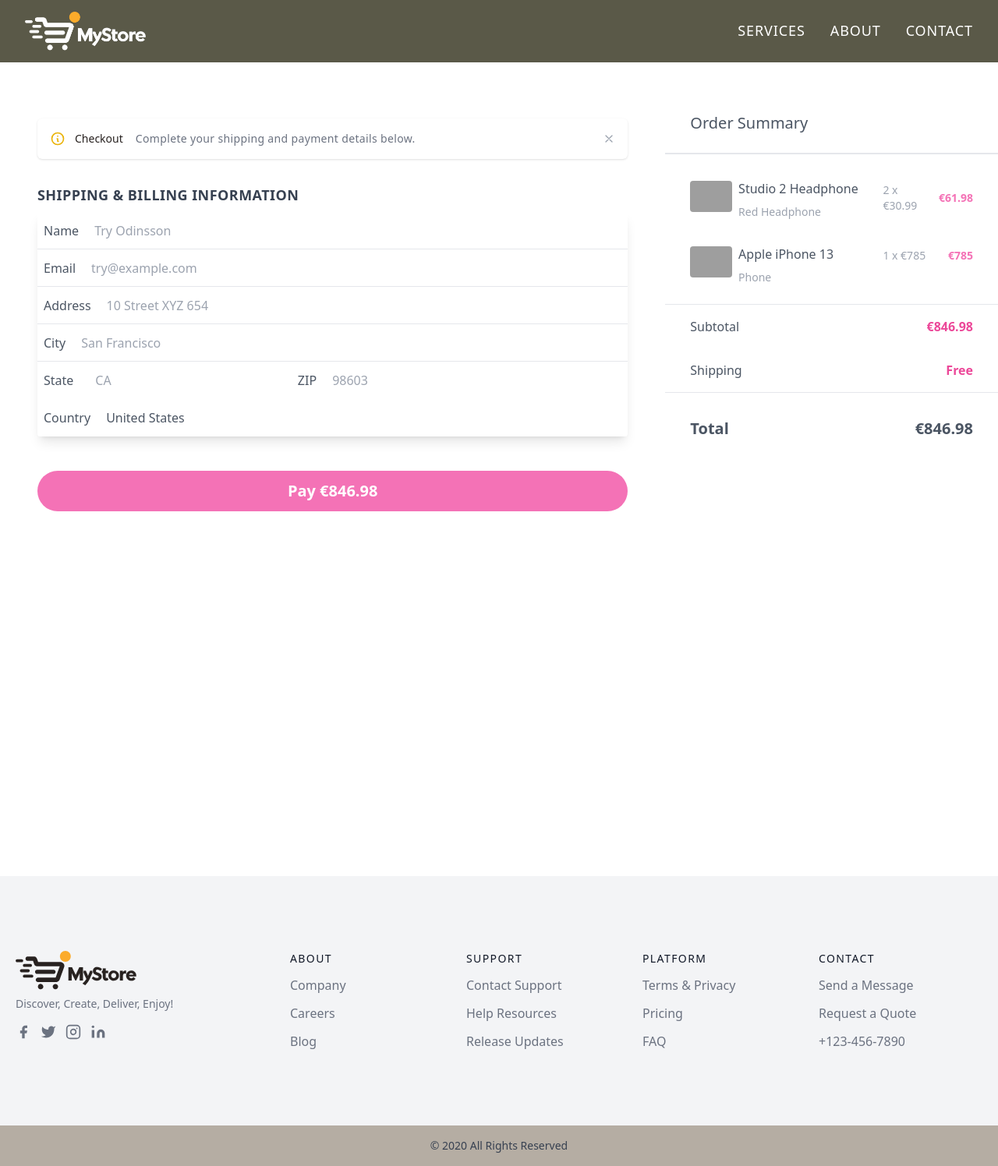
After one commit to Esayas188/E-commerce, a Django app: page /checkout/ in a window 1280 px wide. The commit adds this page. Shown: the whole page at 78% size. Run offline with Django 4.2, Linux system fonts and the light colour scheme; some libraries are stand-ins or nearby versions; grey boxes are pictures that could not be loaded.

Commit message:
feat(template): Add checkout template

```diff
--- a/store/templates/base.html
+++ b/store/templates/base.html
@@ -21,6 +21,15 @@
     </div>
 
     {% include "footer.html" %}
+    <style>
+        @layer utilities {
+        input[type="number"]::-webkit-inner-spin-button,
+        input[type="number"]::-webkit-outer-spin-button {
+        -webkit-appearance: none;
+        margin: 0;
+        }
+    }
+    </style>
 
 </body>
 </html>
--- /dev/null
+++ b/store/templates/checkout.html
@@ -0,0 +1,139 @@
+{% extends "base.html" %}
+{% load static %}
+
+{% block content %}
+    <div class="min-h-full my-10 grid grid-cols-3">
+        <div class="lg:col-span-2 col-span-3  space-y-8 px-12">
+            <div class="mt-8 p-4 relative flex flex-col sm:flex-row sm:items-center bg-white shadow rounded-md">
+                <div class="flex flex-row items-center border-b sm:border-b-0 w-full sm:w-auto pb-4 sm:pb-0">
+                    <div class="text-yellow-500">
+                        <svg xmlns="http://www.w3.org/2000/svg" class="w-6 sm:w-5 h-6 sm:h-5" fill="none" viewBox="0 0 24 24" stroke="currentColor">
+                            <path stroke-linecap="round" stroke-linejoin="round" stroke-width="2" d="M13 16h-1v-4h-1m1-4h.01M21 12a9 9 0 11-18 0 9 9 0 0118 0z" />
+                        </svg>
+                    </div>
+                    <div class="text-sm font-medium ml-3">Checkout</div>
+                </div>
+                <div class="text-sm tracking-wide text-gray-500 mt-4 sm:mt-0 sm:ml-4">Complete your shipping and payment details below.</div>
+                <div class="absolute sm:relative sm:top-auto sm:right-auto ml-auto right-4 top-4 text-gray-400 hover:text-gray-800 cursor-pointer">
+                    <svg class="w-4 h-4" fill="none" stroke="currentColor" viewBox="0 0 24 24" xmlns="http://www.w3.org/2000/svg"><path stroke-linecap="round" stroke-linejoin="round" stroke-width="2" d="M6 18L18 6M6 6l12 12"></path></svg>
+                </div>
+            </div>
+            <div class="rounded-md">
+                <form id="payment-form" method="POST" action="">
+                    <section>
+                        <h2 class="uppercase tracking-wide text-lg font-semibold text-gray-700 my-2">Shipping & Billing Information</h2>
+                        <fieldset class="mb-3 bg-white shadow-lg rounded text-gray-600">
+                            <label class="flex border-b border-gray-200 h-12 py-3 items-center">
+                                <span class="text-right px-2">Name</span>
+                                <input name="name" class="focus:outline-none px-3" placeholder="Try Odinsson" required="">
+                            </label>
+                            <label class="flex border-b border-gray-200 h-12 py-3 items-center">
+                                <span class="text-right px-2">Email</span>
+                                <input name="email" type="email" class="focus:outline-none px-3" placeholder="try@example.com" required="">
+                            </label>
+                            <label class="flex border-b border-gray-200 h-12 py-3 items-center">
+                                <span class="text-right px-2">Address</span>
+                                <input name="address" class="focus:outline-none px-3" placeholder="10 Street XYZ 654">
+                            </label>
+                            <label class="flex border-b border-gray-200 h-12 py-3 items-center">
+                                <span class="text-right px-2">City</span>
+                                <input name="city" class="focus:outline-none px-3" placeholder="San Francisco">
+                            </label>
+                            <label class="inline-flex w-2/4 border-none items-center  gap-2  py-3">
+                                <span class="text-right px-2">State</span>
+                                <input name="state" class="focus:outline-none border-none  px-3" placeholder="CA">
+                            </label>
+                            <label class="xl:w-1/4 xl:inline-flex items-center justify-center flex gap-2 xl:border-none border-t  py-3">
+                                <span class="text-right px-2 xl:px-0 xl:text-none">ZIP</span>
+                                <input name="postal_code" class="focus:outline-none px-3 border-none" placeholder="98603">
+                            </label>
+                            <label class="flex border-t border-none h-12 py-3 items-center select relative">
+                                <span class="text-right px-2">Country</span>
+                                <div id="country" class="focus:outline-none px-3 w-full flex items-center">
+                                    <select name="country" class="border-none bg-transparent flex-1 cursor-pointer appearance-none focus:outline-none">
+                                        <option value="AU">Australia</option>
+                                        <option value="BE">Belgium</option>
+                                        <option value="BR">Brazil</option>
+                                        <option value="CA">Canada</option>
+                                        <option value="CN">China</option>
+                                        <option value="DK">Denmark</option>
+                                        <option value="FI">Finland</option>
+                                        <option value="FR">France</option>
+                                        <option value="DE">Germany</option>
+                                        <option value="HK">Hong Kong</option>
+                                        <option value="IE">Ireland</option>
+                                        <option value="IT">Italy</option>
+                                        <option value="JP">Japan</option>
+                                        <option value="LU">Luxembourg</option>
+                                        <option value="MX">Mexico</option>
+                                        <option value="NL">Netherlands</option>
+                                        <option value="PL">Poland</option>
+                                        <option value="PT">Portugal</option>
+                                        <option value="SG">Singapore</option>
+                                        <option value="ES">Spain</option>
+                                        <option value="TN">Tunisia</option>
+                                        <option value="GB">United Kingdom</option>
+                                        <option value="US" selected="selected">United States</option>
+                                    </select>
+                                </div>
+                            </label>
+                        </fieldset>
+                    </section>
+                </form>
+            </div>
+
+            <button class="submit-button px-4 py-3 rounded-full bg-pink-400 text-white focus:ring focus:outline-none w-full text-xl font-semibold transition-colors">
+                Pay €846.98
+            </button>
+        </div>
+        <div class="col-span-1 bg-white lg:block hidden">
+            <h1 class="py-6 border-b-2 text-xl text-gray-600 px-8">Order Summary</h1>
+            <ul class="py-6 border-b space-y-6 px-8">
+                <li class="grid grid-cols-6 gap-2 border-b-1">
+                    <div class="col-span-1 self-center">
+                        <img src="https://bit.ly/3oW8yej" alt="Product" class="rounded w-full">
+                    </div>
+                    <div class="flex flex-col col-span-3 pt-2">
+                        <span class="text-gray-600 text-md font-semi-bold">Studio 2 Headphone</span>
+                        <span class="text-gray-400 text-sm inline-block pt-2">Red Headphone</span>
+                    </div>
+                    <div class="col-span-2 pt-3">
+                        <div class="flex items-center space-x-2 text-sm justify-between">
+                            <span class="text-gray-400">2 x €30.99</span>
+                            <span class="text-pink-400 font-semibold inline-block">€61.98</span>
+                        </div>
+                    </div>
+                </li>
+                <li class="grid grid-cols-6 gap-2 border-b-1">
+                    <div class="col-span-1 self-center">
+                        <img src="https://bit.ly/3lCyoSx" alt="Product" class="rounded w-full">
+                    </div>
+                    <div class="flex flex-col col-span-3 pt-2">
+                        <span class="text-gray-600 text-md font-semi-bold">Apple iPhone 13</span>
+                        <span class="text-gray-400 text-sm inline-block pt-2">Phone</span>
+                    </div>
+                    <div class="col-span-2 pt-3">
+                        <div class="flex items-center space-x-2 text-sm justify-between">
+                            <span class="text-gray-400">1 x €785</span>
+                            <span class="text-pink-400 font-semibold inline-block">€785</span>
+                        </div>
+                    </div>
+                </li>
+            </ul>
+            <div class="px-8 border-b">
+                <div class="flex justify-between py-4 text-gray-600">
+                    <span>Subtotal</span>
+                    <span class="font-semibold text-pink-500">€846.98</span>
+                </div>
+                <div class="flex justify-between py-4 text-gray-600">
+                    <span>Shipping</span>
+                    <span class="font-semibold text-pink-500">Free</span>
+                </div>
+            </div>
+            <div class="font-semibold text-xl px-8 flex justify-between py-8 text-gray-600">
+                <span>Total</span>
+                <span>€846.98</span>
+            </div>
+        </div>
+    </div>
+{% endblock content %}
--- a/store/urls.py
+++ b/store/urls.py
@@ -22,6 +22,9 @@ from store import views
 urlpatterns = [
     path('',views.Home,name='home'),
 	path('store', views.store, name="store"),
+	path('cart/', views.cart, name="cart"),
+	path('checkout/', views.checkout, name="checkout"),
+
 
     path('login/', views.loginUser, name="login"),
     path('logout/', views.logoutUser, name="logout"),
--- a/store/views.py
+++ b/store/views.py
@@ -21,7 +21,15 @@ def store(request):
 	context = {'products':products,'title_variable': 'Store'}
 	return render(request, 'store.html', context)
 
+def cart(request):
 
+
+	context = {}
+	return render(request, 'cart.html', context)
+def checkout(request):
+
+	context = {}
+	return render(request, 'checkout.html', context)
 
 def loginUser(request):
     title_variable = 'login'
```
Also changed, not shown: store/templates/cart.html (added, +58 -0 lines).
